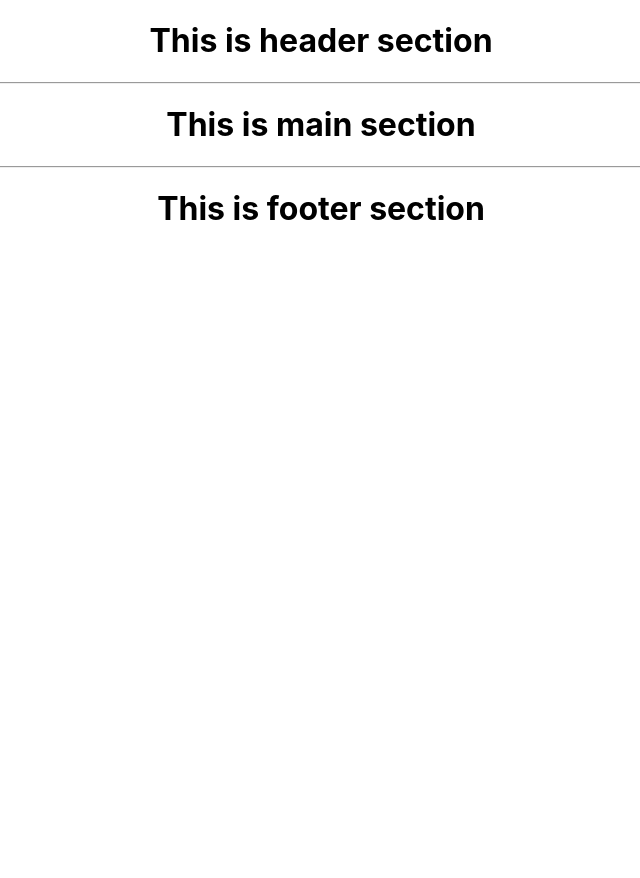
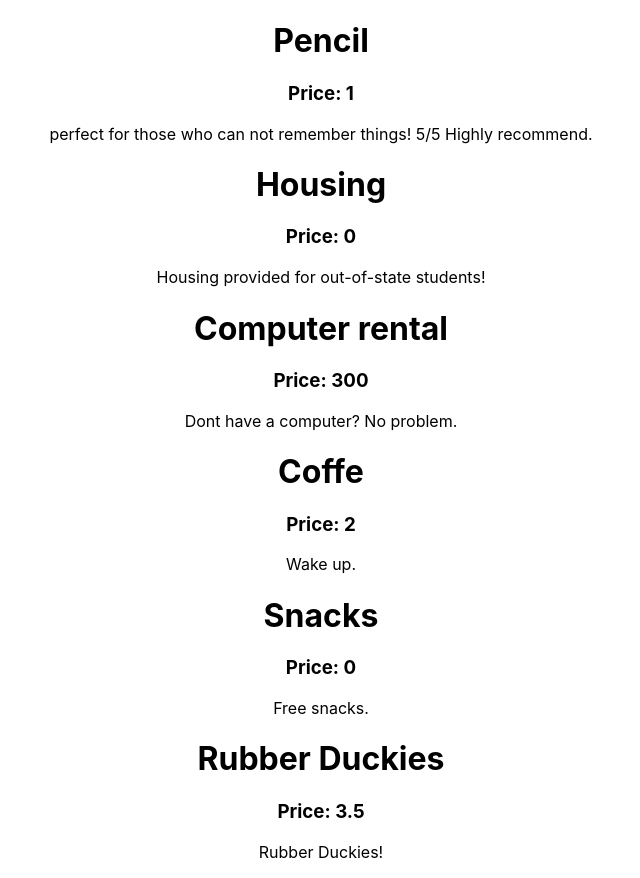
Before and after one commit to kopenhamn/study, a React (Create React App) app in the folder React/ReactApp_LearnReact_fCCamp/my-app/: page / in a window 1280 px wide. Shown: the whole page, without its empty margins (319-959 px from the left). Before the commit the page ends 800 px from the top, so only its background shows below. Built offline with nearby package versions, Linux system fonts and the light colour scheme.

Commit message:
22. Mapping components practicing

```diff
--- a/React/ReactApp_LearnReact_fCCamp/my-app/src/App.js
+++ b/React/ReactApp_LearnReact_fCCamp/my-app/src/App.js
@@ -6,16 +6,28 @@ import Header from './components/Header';
 import Main from './components/Main';
 import Footer from './components/Footer';
 
-class App extends Component {
-  render() {
+//20. Props and styling Practice
+import Joke from './components/Joke'
+
+//21. Mapping components
+import jokesData from './components/jokesData'
+
+//22. Mapping components practicing
+import Product from './components/Product'
+import productsData from './components/productsData'
+
+//---
+
+function App () {
+    const products = productsData.map(product => <Product key={product.id} name={product.name} price={product.price} description={product.description} />)
+
+
+
     return (
-      <div className="App">
-        <Header />
-        <Main />
-        <Footer />
-      </div>
+        <div className="App">
+            {products}
+        </div>
     );
-  }
 }
 
 export default App;
--- /dev/null
+++ b/React/ReactApp_LearnReact_fCCamp/my-app/src/components/Joke.js
@@ -0,0 +1,17 @@
+import React from 'react'
+
+function Joke(props) {
+    return (
+        <div>
+            <p className = "question"
+            //if no question
+            style={{display: !props.question && "none"}}>Question is: {props.question}</p>
+            <p className = "punchLine"
+            //if no question
+            style={{color: !props.question && "#ccc"}}>PunchLine is: {props.punchline}</p>
+            <hr />
+        </div>
+    )
+}
+
+export default Joke
--- /dev/null
+++ b/React/ReactApp_LearnReact_fCCamp/my-app/src/components/Product.js
@@ -0,0 +1,13 @@
+import React from 'react'
+
+function Product(props) {
+    return (
+        <div>
+            <h1>{props.name}</h1>
+            <h3>Price: {props.price}</h3>
+            <p>{props.description}</p>
+        </div>
+    )
+}
+
+export default Product
--- /dev/null
+++ b/React/ReactApp_LearnReact_fCCamp/my-app/src/components/jokesData.js
@@ -0,0 +1,32 @@
+const jokesData = [
+    {
+        id: 1,
+        question: "what is the joke?",
+        punchline: "the joke is the joke!"
+    },
+
+    {
+        id: 2,
+        question: "where is the joke?",
+        punchLine: "there isthe joke!"
+    },
+
+    {
+        id: 3,
+        question: "do you want the joke?",
+        punchline: "yes I want the joke!"
+    },
+
+    {
+        id: 4,
+        question: "One?",
+        punchline: "Two!"
+    },
+
+    {
+        id: 5,
+        punchline: "Two!"
+    }
+]
+
+export default jokesData
--- /dev/null
+++ b/React/ReactApp_LearnReact_fCCamp/my-app/src/components/productsData.js
@@ -0,0 +1,39 @@
+const productsData = [
+    {
+        id: 1,
+        name: 'Pencil',
+        price: 1,
+        description: 'perfect for those who can not remember things! 5/5 Highly recommend.'
+    },
+    {
+        id: 2,
+        name: 'Housing',
+        price: 0,
+        description: 'Housing provided for out-of-state students!'
+    },
+    {
+        id: 3,
+        name: 'Computer rental',
+        price: 300,
+        description: 'Dont have a computer? No problem.'
+    },
+    {
+        id: 4,
+        name: 'Coffe',
+        price: 2,
+        description: 'Wake up.'
+    },
+    {
+        id: 5,
+        name: 'Snacks',
+        price: 0,
+        description: 'Free snacks.'
+    },
+    {
+        id: 6,
+        name: 'Rubber Duckies',
+        price: 3.50,
+        description: 'Rubber Duckies!'
+    }
+]
+export default productsData
--- a/React/ReactApp_LearnReact_fCCamp/my-app/src/index.css
+++ b/React/ReactApp_LearnReact_fCCamp/my-app/src/index.css
@@ -12,3 +12,13 @@ code {
   font-family: source-code-pro, Menlo, Monaco, Consolas, "Courier New",
     monospace;
 }
+
+.question {
+    font-weight: bold;
+    color: red;
+}
+
+.punchLine {
+    font-weight: bold;
+    color: green;
+}
```
